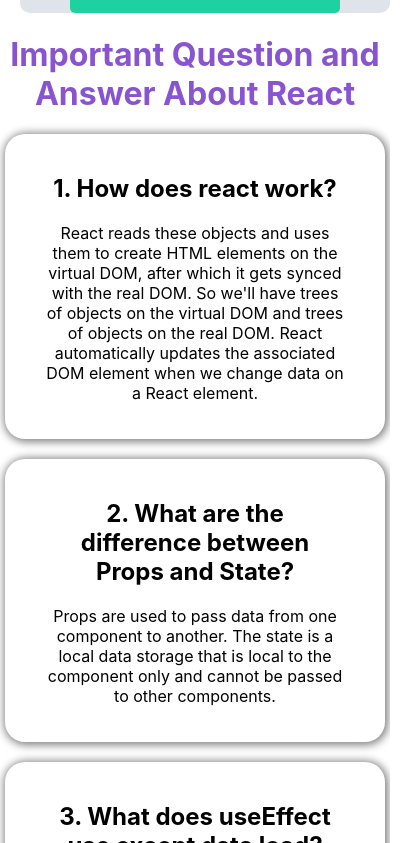
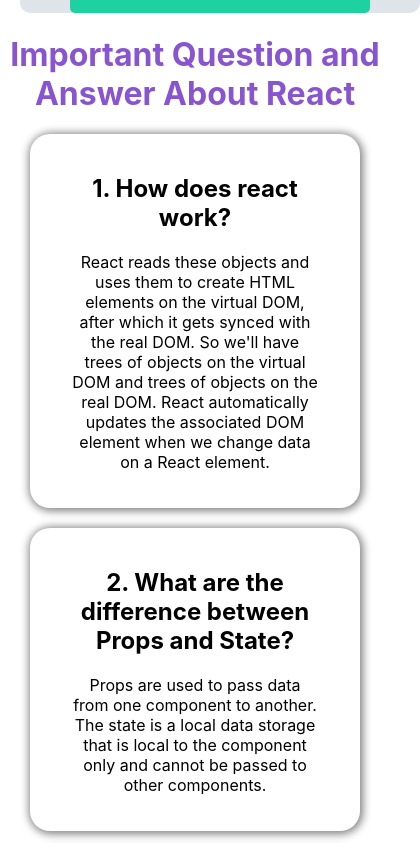
Before and after one commit to jaber1104076/Study-Building-Group, a React (Create React App) app: page / in a window 390 px wide. Shown: the part 3881-4724 px from the top of the page, 420 px wide, since content can reach past the window. Built offline with nearby package versions, Linux system fonts and the light colour scheme.

Commit message:
responsiveness Added

```diff
--- a/src/Components/Activities/Activities.css
+++ b/src/Components/Activities/Activities.css
@@ -28,8 +28,6 @@
     background-color: #dfe4ea;
     padding: 25px 50px;
     border-radius: 10px;
-
-
 }
 
 .main-activity {
@@ -113,7 +111,7 @@
 }
 
 .ans-cart {
-    width: 800px;
+    width: 500px;
     box-shadow: 1px 1px 8px 2px gray;
     text-align: center;
     margin: auto;
@@ -141,10 +139,11 @@
     .list-conatiner {
         padding: 0px 50px;
         margin-top: 20px;
+        width: 300px;
     }
 
     .ans-cart {
-        width: 300px;
+        width: 250px;
 
     }
 }
--- a/src/Components/Activity/Activity.css
+++ b/src/Components/Activity/Activity.css
@@ -27,3 +27,13 @@
     color: white;
     font-size: 17px;
 }
+
+@media only screen and (max-width:688px) {
+    .display-container {
+        width: 300px;
+    }
+
+    .display-container img {
+        width: 290px;
+    }
+}
```
